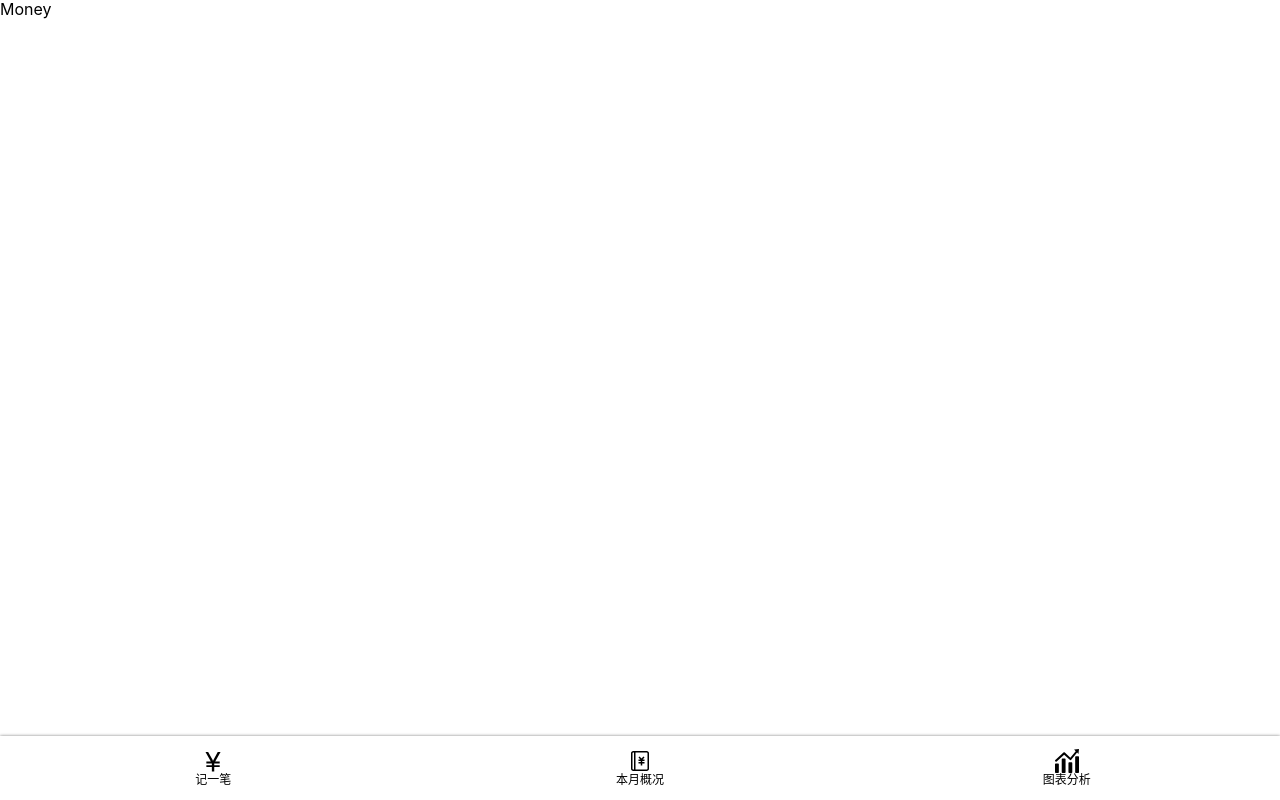
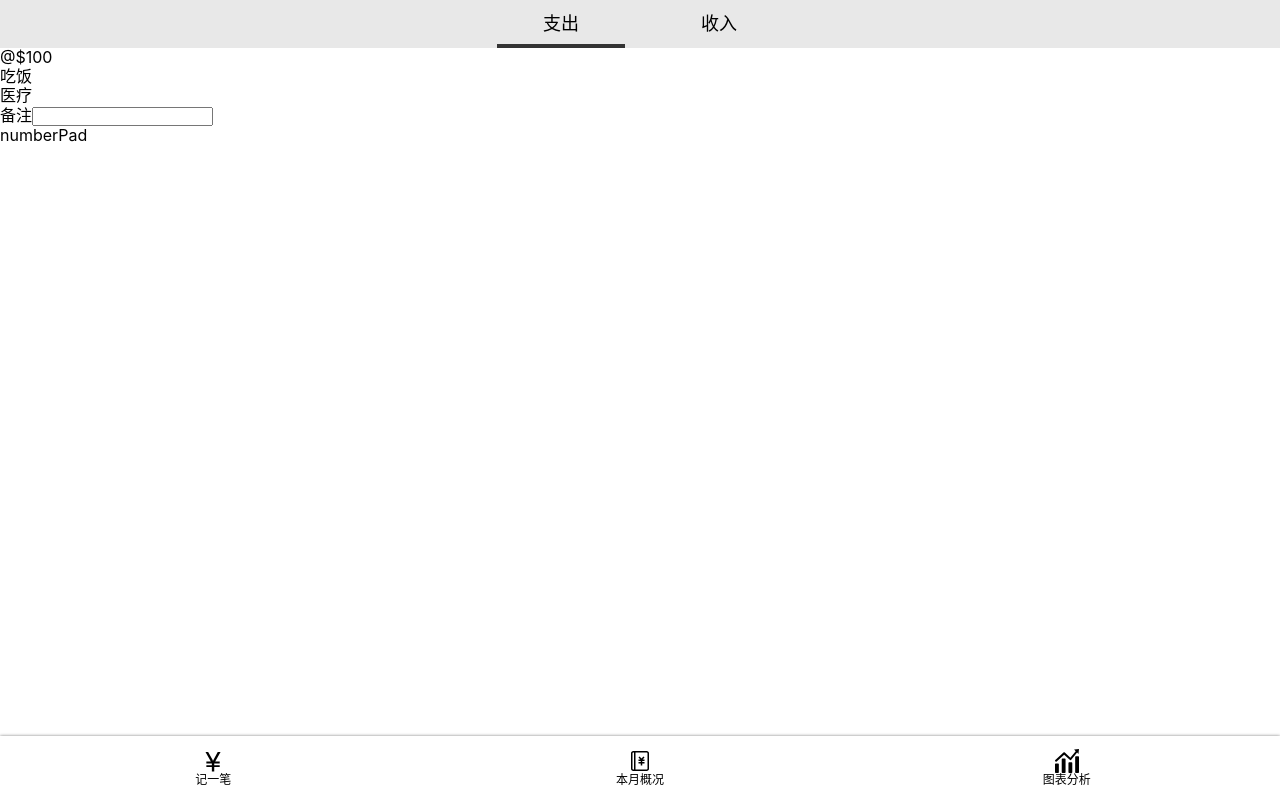
Before and after one commit to Gy-coder/jizhang, a React app: page /money in a window 1280 px wide. Built offline with nearby package versions, Linux system fonts and the light colour scheme.

Commit message:
完成chooseType.tsx的样式

```diff
--- a/src/App.tsx
+++ b/src/App.tsx
@@ -6,7 +6,11 @@ import {
   Route,
   Redirect
 } from 'react-router-dom';
-import {Layout} from './component/Layout';
+import {Money} from './views/Money';
+import {Statistics} from './views/Statistics';
+import {Chart} from './views/Chart';
+import {NoMatch} from './views/NoMatch';
+
 
 function App() {
   return (
@@ -32,36 +36,9 @@ function App() {
   );
 }
 
-function Money() {
-  return (
-    <Layout>
-      Money
-    </Layout>
-  );
-}
 
-function Statistics() {
-  return (
-    <Layout>
-      Statistics
-    </Layout>
-  );
-}
 
-function Chart() {
-  return (
-    <Layout>
-      Chart
-    </Layout>
-  );
-}
 
-function NoMatch(){
-  return (
-    <>
-     this page not exist
-    </>
-  )
-}
+
 
 export default App;
--- /dev/null
+++ b/src/component/Money/chooseType.tsx
@@ -0,0 +1,42 @@
+import React from 'react';
+import styled from 'styled-components';
+
+
+
+const ChooseTypeWrapper = styled.ol`
+  display: flex;
+  flex-direction: row;
+  background:#e8e8e8;
+  justify-content: center;
+  > li{
+    width: 10%;
+    height:48px;
+    display:flex;
+    justify-content: center;
+    align-items: center;
+    font-size:18px;
+    margin:0 15px;
+    position: relative;
+    &.select::after{
+      content: '';
+      background: #333;
+      width: 100%;
+      height: 4px;
+      position:absolute;
+      bottom: 0;
+      left:0;
+    }
+  }
+`;
+
+const ChooseType: React.FC = () => {
+  return (
+    <ChooseTypeWrapper>
+      <li className='select'>支出</li>
+      <li>收入</li>
+    </ChooseTypeWrapper>
+  );
+};
+
+
+export {ChooseType};
--- /dev/null
+++ b/src/views/Chart.tsx
@@ -0,0 +1,14 @@
+import {Layout} from '../component/Layout';
+import React from 'react';
+
+
+const Chart:React.FC = ()=> {
+  return (
+    <Layout>
+      Chart
+    </Layout>
+  );
+}
+
+
+export {Chart}
--- /dev/null
+++ b/src/views/Money.tsx
@@ -0,0 +1,35 @@
+import {Layout} from '../component/Layout';
+import React from 'react';
+import {ChooseType} from '../component/Money/chooseType';
+
+
+const Money:React.FC = ()=> {
+  return (
+    <Layout>
+      <ChooseType />
+      <div>
+        <span>@</span>
+        <span>$100</span>
+      </div>
+      <div>
+        <ol>
+          <li>吃饭</li>
+          <li>医疗</li>
+        </ol>
+      </div>
+      <div className='note'>
+        <span>备注</span>
+        <label>
+          <input />
+        </label>
+      </div>
+      <div className="numberPad">
+        numberPad
+      </div>
+    </Layout>
+
+  );
+}
+
+
+export {Money}
--- /dev/null
+++ b/src/views/NoMatch.tsx
@@ -0,0 +1,11 @@
+import React from 'react';
+
+const NoMatch: React.FC = () => {
+  return (
+    <>
+      this page not exist
+    </>
+  );
+};
+
+export {NoMatch};
--- /dev/null
+++ b/src/views/Statistics.tsx
@@ -0,0 +1,13 @@
+import {Layout} from '../component/Layout';
+import React from 'react';
+
+
+const Statistics:React.FC =()=> {
+  return (
+    <Layout>
+      Statistics
+    </Layout>
+  );
+}
+
+export {Statistics}
```
